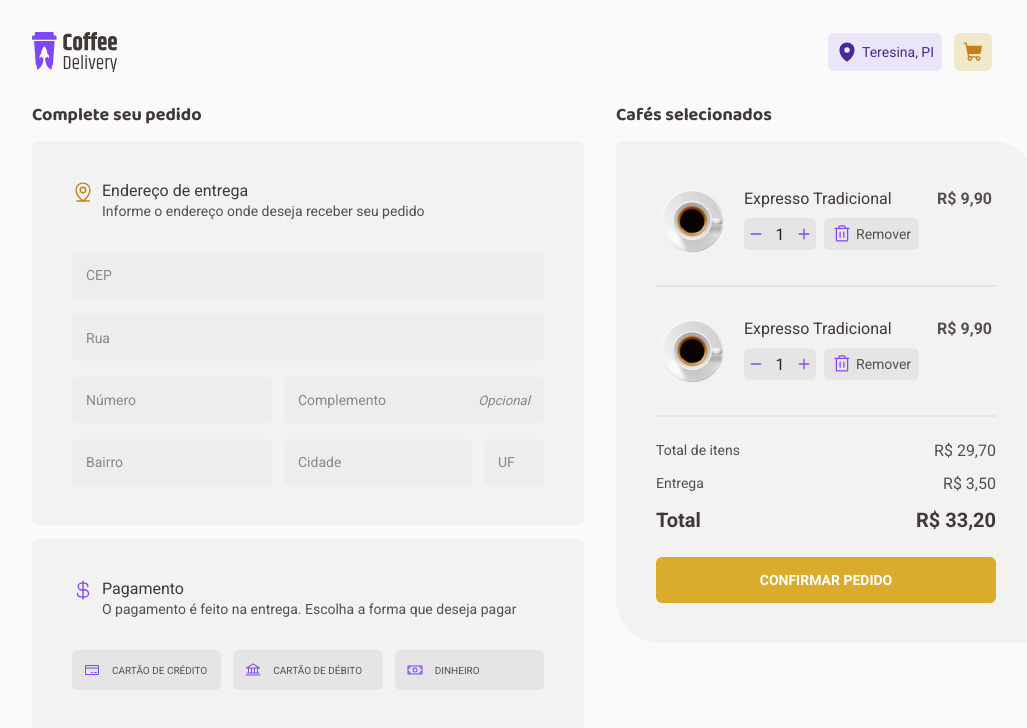
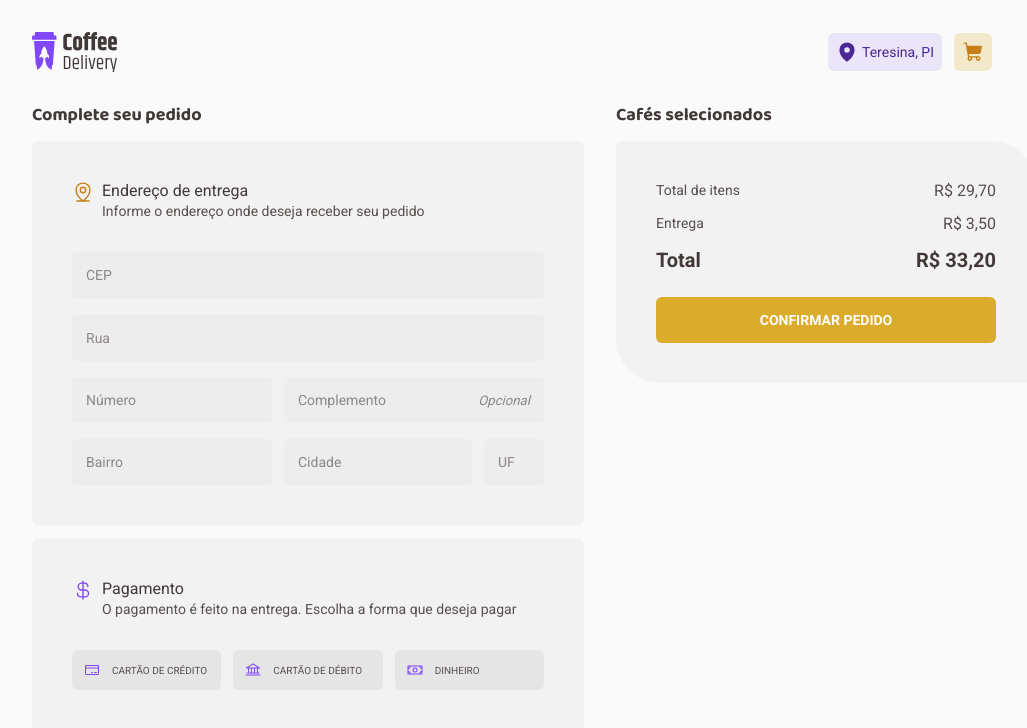
Before and after one commit to Dex64ter/Coffee-Delivery, a React (Vite) app: page /checkout in a window 1280 px wide. Shown: the top 728 px of the page, without its empty margins (128-1155 px from the left). Built offline with nearby package versions, Linux system fonts and the light colour scheme.

Commit message:
Implementano o context na aplicação e iniciando a lista de compras

```diff
--- /dev/null
+++ b/src/contexts/CoffeeContext.tsx
@@ -0,0 +1,44 @@
+import { createContext, ReactNode, useState } from 'react'
+
+interface CoffeeType {
+  name: string
+  price: number
+  imgUrl: string
+}
+
+interface CoffeeContextType {
+  coffees: CoffeeType[]
+  addCoffeeType: (coffee: CoffeeType) => void
+  removeCoffeeType: (coffee: CoffeeType) => void
+}
+
+export const CoffeePlaceContext = createContext({} as CoffeeContextType)
+
+interface CoffeeProviderProps {
+  children: ReactNode
+}
+
+export function CoffeeProvider({ children }: CoffeeProviderProps) {
+  const [coffees, setCoffees] = useState<CoffeeType[]>([])
+
+  function addCoffeeType(coffee: CoffeeType) {
+    setCoffees((state) => [coffee, ...state])
+  }
+
+  function removeCoffeeType(coffee: CoffeeType) {
+    const newCoffeeList = coffees.filter((cof) => cof.name !== coffee.name)
+    setCoffees(newCoffeeList)
+  }
+
+  return (
+    <CoffeePlaceContext.Provider
+      value={{
+        coffees,
+        addCoffeeType,
+        removeCoffeeType,
+      }}
+    >
+      {children}
+    </CoffeePlaceContext.Provider>
+  )
+}
--- a/src/pages/Checkout/components/CartItem/index.tsx
+++ b/src/pages/Checkout/components/CartItem/index.tsx
@@ -7,25 +7,44 @@ import {
   ActionsContainer,
   RemoveButton,
 } from './styles'
-import Cafe from '/images/coffees/Expresso.svg'
+import { useContext } from 'react'
+import { CoffeePlaceContext } from '../../../../contexts/CoffeeContext'
 
-export function CartItem() {
+interface CartItemProps {
+  name: string
+  price: number
+  imgUrl: string
+}
+
+export function CartItem({ name, price, imgUrl }: CartItemProps) {
+  const { removeCoffeeType } = useContext(CoffeePlaceContext)
+
+  function handleRemoveCoffeeItem() {
+    removeCoffeeType({ name, price, imgUrl })
+    console.log({ name, price, imgUrl })
+  }
+
+  const formattedPrice = Intl.NumberFormat('pt-BR', {
+    style: 'currency',
+    currency: 'BRL',
+  }).format(price)
+
   return (
     <CartItemContainer>
       <CoffeeContainer>
-        <CoffeeImage src={Cafe} alt="Coffee" />
+        <CoffeeImage src={imgUrl} alt="Coffee" />
         <ActionsContainer>
-          <span>Expresso Tradicional</span>
+          <span>{name}</span>
           <div>
             <InputNumber />
-            <RemoveButton type="button">
+            <RemoveButton type="button" onClick={handleRemoveCoffeeItem}>
               <Trash size={20} />
               Remover
             </RemoveButton>
           </div>
         </ActionsContainer>
       </CoffeeContainer>
-      <strong>R$ 9,90</strong>
+      <strong>{formattedPrice}</strong>
     </CartItemContainer>
   )
 }
--- a/src/pages/Checkout/index.tsx
+++ b/src/pages/Checkout/index.tsx
@@ -1,3 +1,5 @@
+import { useContext } from 'react'
+import { CoffeePlaceContext } from '../../contexts/CoffeeContext'
 import { CartItem } from './components/CartItem'
 import {
   Bank,
@@ -25,6 +27,7 @@ import {
 } from './styles'
 
 export function Checkout() {
+  const { coffees } = useContext(CoffeePlaceContext)
   return (
     <CheckoutContainer>
       <div>
@@ -90,10 +93,20 @@ export function Checkout() {
       <div>
         <h2>Cafés selecionados</h2>
         <SectionResume>
-          <CartItem />
-          <DivListDivisor />
-          <CartItem />
-          <DivListDivisor />
+          {coffees.map((cof) => {
+            return (
+              <>
+                <CartItem
+                  key={cof.name}
+                  name={cof.name}
+                  price={cof.price}
+                  imgUrl={cof.imgUrl}
+                />
+                <DivListDivisor />
+              </>
+            )
+          })}
+
           <ResumeValues>
             <div>
               <span>Total de itens</span>
--- a/src/pages/Home/components/CoffeeCard/index.tsx
+++ b/src/pages/Home/components/CoffeeCard/index.tsx
@@ -10,13 +10,15 @@ import {
   TitleItem,
 } from './styles'
 import { InputNumber } from '../../../../components/InputNumber'
+import { useContext } from 'react'
+import { CoffeePlaceContext } from '../../../../contexts/CoffeeContext'
 
 interface CoffeeCardProps {
-  imgUrl: string
-  filters: string[]
   name: string
   description: string
+  filters: string[]
   price: number
+  imgUrl: string
 }
 
 export function CoffeeCard({
@@ -26,7 +28,17 @@ export function CoffeeCard({
   description,
   price,
 }: CoffeeCardProps) {
-  console.log({ imgUrl, filters, name, description, price })
+  const { addCoffeeType } = useContext(CoffeePlaceContext)
+
+  function handleAddToShopCart() {
+    const item = {
+      name,
+      price,
+      imgUrl,
+    }
+    addCoffeeType(item)
+  }
+
   return (
     <CoffeeCardContainer>
       <img src={imgUrl} alt="Café visto por cima" />
@@ -44,7 +56,7 @@ export function CoffeeCard({
         </span>
         <BoxActions>
           <InputNumber />
-          <ShopButton type="button">
+          <ShopButton type="button" onClick={handleAddToShopCart}>
             <ShoppingCart size={18} weight="fill" />
           </ShopButton>
         </BoxActions>
```
Also changed, not shown: src/App.tsx (+10 -7 lines).
